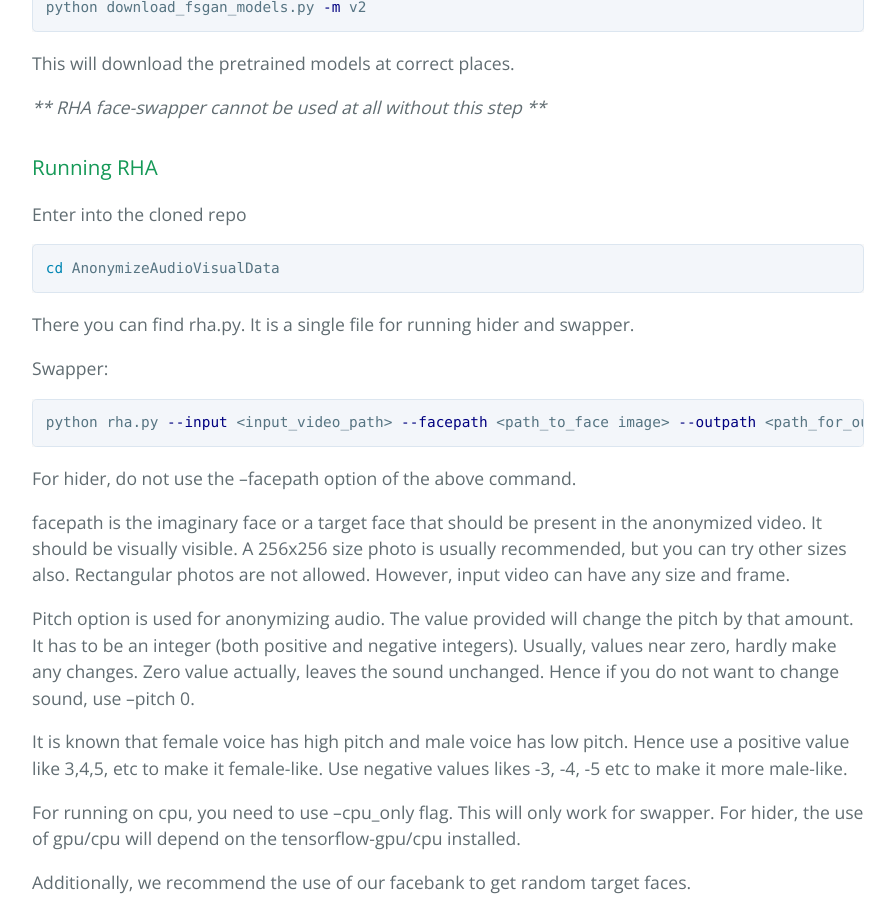
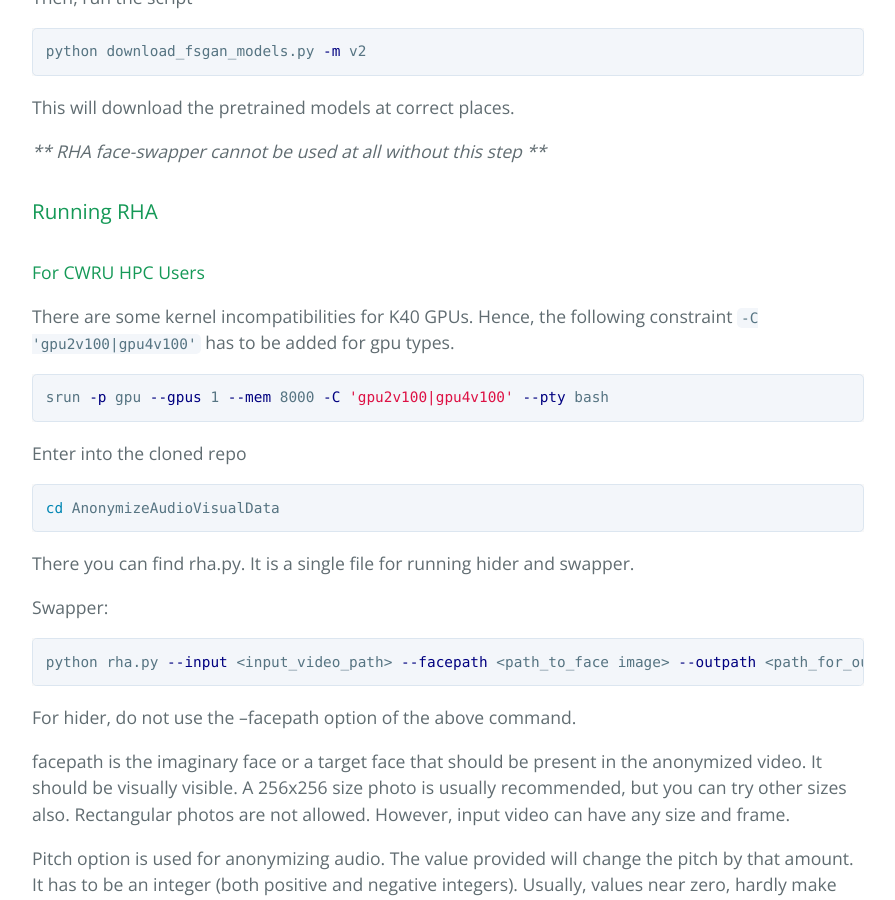
Before and after one commit to yashkhasbage25/AnonymizingAudioVisualData, a Jekyll site: the page built from _posts/2021-08-14-installation.md, in a window 1280 px wide and 900 px high, scrolled down 1979 px. Shown: the whole window, without its empty margins (192-1087 px from the left). Built offline with Jekyll 4.4.1, drawn with Linux system fonts in a browser that asks for light colours; some of the changed text lies outside the part shown.

Commit message:
updated installation

````diff
--- a/_posts/2021-08-14-installation.md
+++ b/_posts/2021-08-14-installation.md
@@ -10,6 +10,8 @@ In this post, I will summarize the deliverables and the installation procedure.
 The RHA (Red Hen Anonymizer) is used to anonymize the faces in videos. You can either hide the face or replace with some other person's face.
 
 ### Dependencies
+
+*RHA strictly uses python3. There is no preferred version of python3, but any latest version will work.*
 
 Audio anonymizer requires sox
 
@@ -71,6 +73,14 @@ This will download the pretrained models at correct places.
 
 ### Running RHA
 
+#### For CWRU HPC Users
+
+There are some kernel incompatibilities for K40 GPUs. Hence, the following constraint `-C 'gpu2v100|gpu4v100'` has to be added for gpu types.
+
+```bash
+srun -p gpu --gpus 1 --mem 8000 -C 'gpu2v100|gpu4v100' --pty bash
+```
+
 Enter into the cloned repo
 ```bash
 cd AnonymizeAudioVisualData
````
